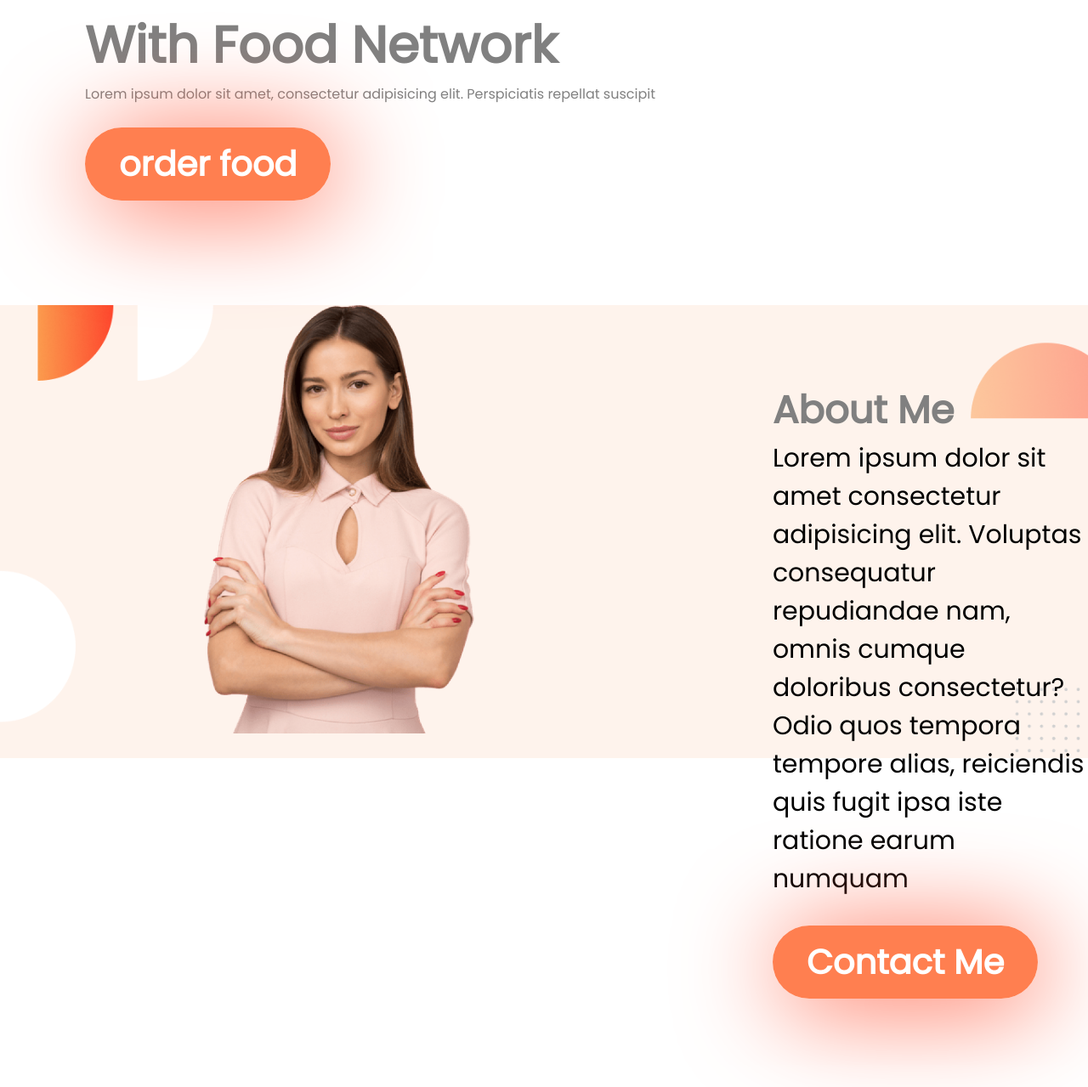
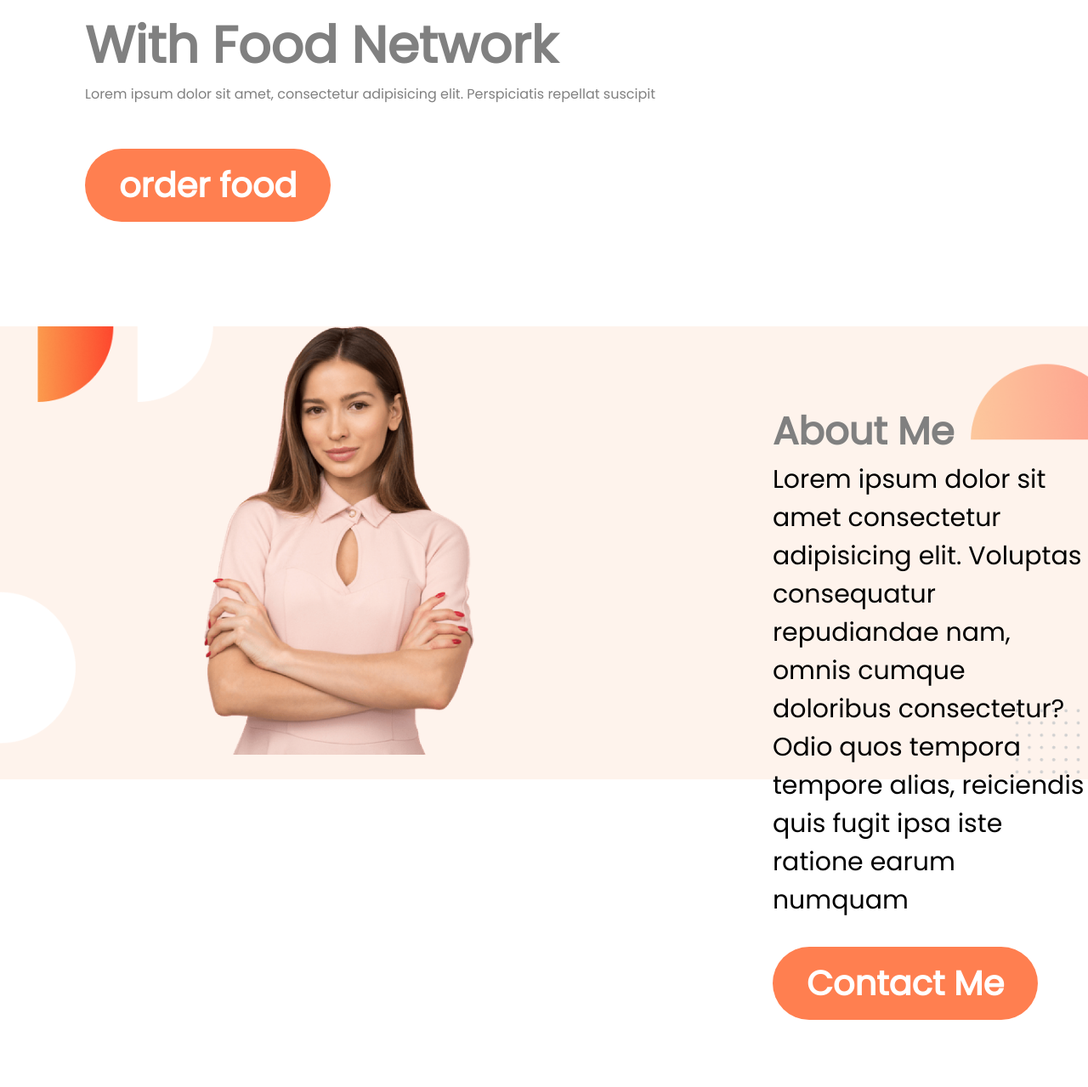
Before and after one commit to likhon15/eat-healthy-repo-project, a plain HTML site: page index.html in a window 1280 px wide. Shown: the part 272-1551 px from the top of the page at 85% size. Drawn offline with Linux system fonts and the light colour scheme.

Commit message:
added more

```diff
--- a/style.css
+++ b/style.css
@@ -46,7 +46,6 @@
     color: white;
     background-color: coral;
     text-decoration: none;
-    box-shadow: 8px 8px 120px tomato;
     border-radius: 50px;
 }
 
@@ -74,7 +73,6 @@
     color: white;
     background-color: coral;
     text-decoration: none;
-    box-shadow: 8px 8px 120px tomato;
     border-radius: 50px;
 }
 
```
Also changed, not shown: index.html (+1 -0 lines).
